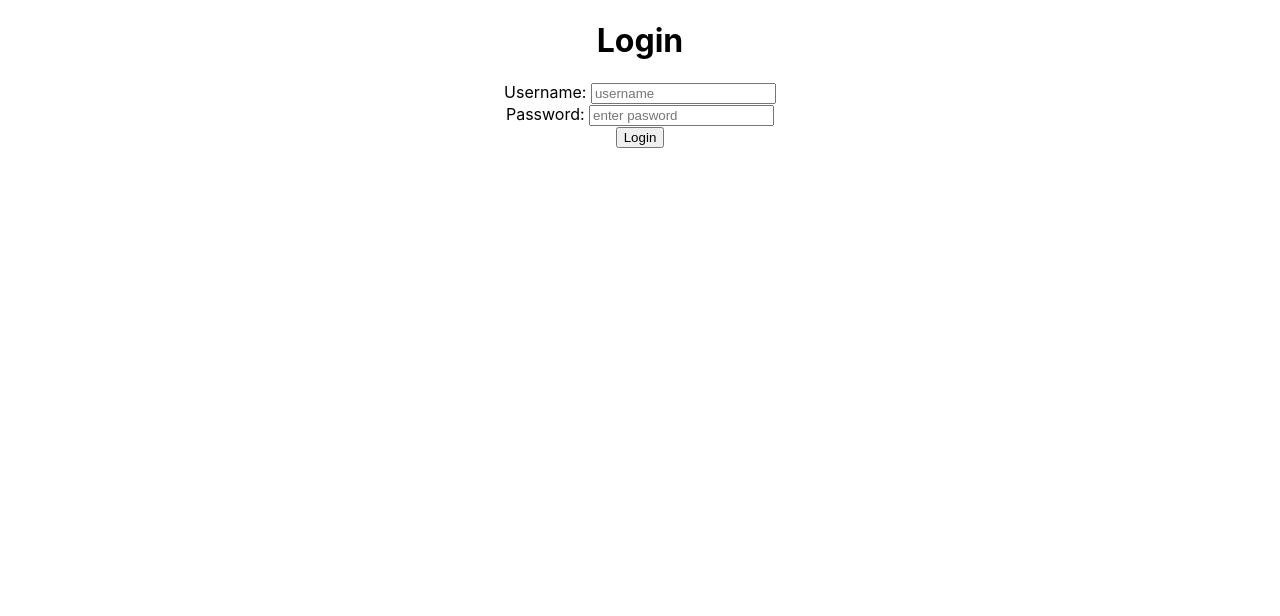
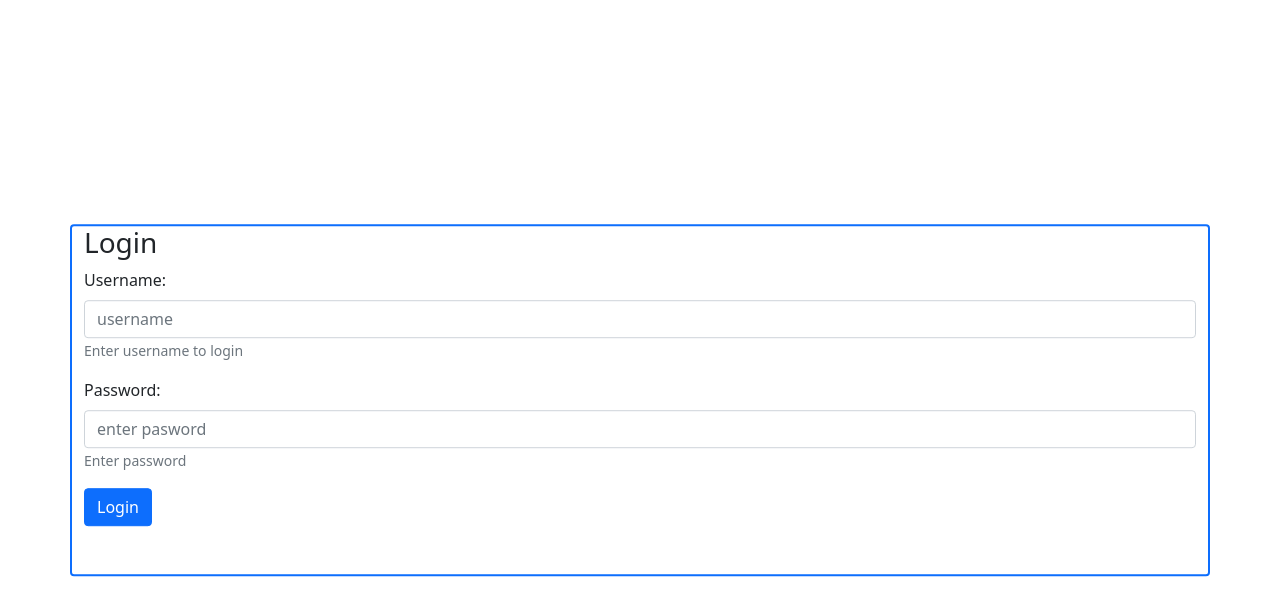
Before and after one commit to Elcid-Chawa/service-technique, a React (Create React App) app: page /login in a window 1280 px wide. Shown: the top 616 px of the page. Built offline with nearby package versions, Linux system fonts and the light colour scheme.

Commit message:
chages made

```diff
--- a/src/App.js
+++ b/src/App.js
@@ -9,6 +9,7 @@ import ProtectedRoute from './components/ProtectedRoute';
 import NewProduct from './components/NewProduct';
 import Dashboard from './components/Dashboard';
 import Menu from './components/Menu';
+import { Container } from 'react-bootstrap';
 
 class App extends Component {
   componentDidMount(){
@@ -21,20 +22,20 @@ class App extends Component {
       return (
         <BrowserRouter>
           <Fragment>
-            <div className="App">
+            <Container className='justify-content-center'>
               { !isAuthenticated ? <Login />
-                : <div>
-                    <header className='App-header'>
+                : <Container>
+                    <header>
                     <Menu />
                     </header>
                     <Routes>
-                      <Route exact path='/' element={<Dashboard />} />
+                      <Route exact path='/dashboard' element={<Dashboard {...this.props}/>} />
                       <Route path ='/add' exact element={<NewProduct />} />
                       <Route path='/login' component={<Login />} />
                     </Routes>
-                  </div>
+                  </Container>
               }
-            </div>
+            </Container>
           </Fragment>
         </BrowserRouter>
 
--- a/src/components/Dashboard.js
+++ b/src/components/Dashboard.js
@@ -1,44 +1,53 @@
-import React, {Component } from 'react';
+import React, { Component, useEffect, useState } from 'react';
+import { Table } from 'react-bootstrap';
 import { connect } from 'react-redux';
+import { Navigate } from 'react-router-dom';
 
 
-class Dashboard extends Component {
-render(){
+function Dashboard (props) {
 
-    const { products, allProducts, authedUser } = this.props;
-    console.log(allProducts)
+    if(props.authedUser === null || undefined){
+
+        return <Navigate to="/login" />
+    }
+
+     function mapProducts() {
+
+        return(
+               props.allProducts.map((id) => (
+                        <tr key={id}>
+                            <td>{props.products[id].id}</td>
+                            <td>{props.products[id].name}</td>
+                            <td>{props.products[id].qty}</td>
+                            <td>{props.products[id].createDate}</td>
+                            {props.authedUser === 'admin' && <td><button>Edit</button> <button>Delete</button></td>}
+                        </tr>
+                    )
+                )
+        )
+    }
+
     return (
         <div >
             <h1>Product Dashboard:</h1>
-            <div className='table-div'>
-                <table>
+
+                <Table className='stripped bordered hover'>
                     <thead>
                         <tr>
                             <th>Code: </th>
                             <th>Name:</th>
                             <th>Quantity: </th>
                             <th>Create Date:</th>
-                            {authedUser === 'admin' && <th>Modify</th>}
+                            {props.authedUser === 'admin' && <th>Modify</th>}
                         </tr>
                     </thead>
                     <tbody>
-                        {   allProducts.map((id) => (
-                                <tr key={id}>
-                                    <td>{products[id].id}</td>
-                                    <td>{products[id].name}</td>
-                                    <td>{products[id].qty}</td>
-                                    <td>{products[id].createDate}</td>
-                                    {authedUser === 'admin' && <td><button>Edit</button> <button>Delete</button></td>}
-                                </tr>
-                            )
-                        )}
+                        { mapProducts()}
                     </tbody>
-                </table>
+                </Table>
             </div>
 
-        </div>
     )
-}
 }
 
 function mapStateToProps({users, products, authedUser}){
--- a/src/components/Login.js
+++ b/src/components/Login.js
@@ -1,12 +1,13 @@
 import React, {Component } from 'react';
+import { Button, Container, Form, Row } from 'react-bootstrap';
 import { connect } from 'react-redux';
 import { Navigate, useNavigate } from 'react-router-dom';
 import { setAuthedUser } from '../actions/authUser';
 import { handleLogin } from '../actions/login';
 
-const withRouter = (Component) => {
+const withRouters = (Component) => {
     const Wrapper = (props) => {
-        const history = useNavigate();
+        let history = useNavigate();
         return <Component history={history} {...props} />
     };
     return Wrapper;
@@ -22,24 +23,20 @@ class Login extends Component {
     handleSubmit = (e) => {
         e.preventDefault();
 
-        this.setState(() => ({
-            authedUser: this.state.username
-        }))
-
-        this.props.dispatch(handleLogin(this.state.username));
+        this.props.dispatch(handleLogin(this.state.authedUser));
         this.setState(() => ({
             loggedIn: true
         }))
 
-        this.props.dispatch(setAuthedUser(this.state.username));
+        this.props.dispatch(setAuthedUser(this.state.authedUser));
 
-        console.log(this.state.authedUser);
     }
 
     handleChange = (e) => {
         const target = e.target;
-        const value = target.type === 'text' ? target.value : null;
+        const value = target.name === 'username' ? target.value : null;
         this.setState({
+            authedUser: value,
             username: value
         });
     }
@@ -47,25 +44,35 @@ class Login extends Component {
     render(){
 
        const {loggedIn} = this.state;
+       const {isLoggedIn} = this.props;
 
-        if(loggedIn){
-
-            return <Navigate to='/' />
-        }
 
         return(
-            <div>
-                <h1>Login</h1>
-                <form onSubmit={this.handleSubmit}>
-                    <label>Username: </label>
-                    <input type="text" name='username' placeholder='username' value={this.state.username} onChange={this.handleChange} />
-                    <br />
-                    <label>Password: </label>
-                    <input type="password" placeholder='enter pasword' />
-                    <br />
-                    <button type='submit'>Login</button>
-                </form>
-            </div>
+            <Container className='position-absolute top-50 start-50 translate-middle border border-2 rounded border-primary'>
+                <Row className='justify-content-md-center'><h3>Login</h3></Row>
+                <Row className='justify-content-center aling-items-center'>
+                   <Form onSubmit={this.handleSubmit} className="form-outline mb-4" >
+                        {loggedIn &&
+                            <Navigate to="/dashboard" replace={true} />
+                        }
+                        <Form.Group className="form-outline mb-3">
+                            <Form.Label>Username: </Form.Label>
+                            <Form.Control type="text" name='username' placeholder='username' value={this.state.username} onChange={this.handleChange} />
+                            <Form.Text className='test-muted'> Enter username to login</Form.Text>
+                        </Form.Group>
+                        <Form.Group className="form-outline mb-3" controlId="formGroupPassword">
+                            <Form.Label>Password: </Form.Label>
+                            <Form.Control type="password" placeholder='enter pasword' />
+                            <Form.Text className='test-muted'>Enter password</Form.Text>
+                        </Form.Group>
+
+                        <Button type='submit' className='btn btn-primary btn-block mb-4'>Login</Button>
+
+                    </Form>
+                </Row>
+
+            </Container>
+
         )
     }
 }
@@ -73,12 +80,14 @@ class Login extends Component {
 function mapStateToProps({ users, products, login, authedUser }) {
     const user = authedUser
     const isLoggedIn = ((login != null) || (login !== undefined)) ? login.isLoggedIn: false;
+    const payload = ((login != null) || (login !== undefined)) ? login.payload: user;
     return {
       userKey: Object.keys(users),
       products,
       isLoggedIn,
-      user
+      user,
+      payload
     }
   }
 
-export default connect(mapStateToProps)(withRouter(Login));
+export default connect(mapStateToProps)(withRouters(Login));
--- a/src/components/Menu.js
+++ b/src/components/Menu.js
@@ -1,8 +1,9 @@
 import React, {Component} from "react";
-import { Link, NavLink } from 'react-router-dom';
+import { NavLink } from 'react-router-dom';
 import { connect } from 'react-redux';
 import { unsetAuthedUser } from "../actions/authUser";
 import { handleLogout } from "../actions/login";
+import { Container, Nav, Navbar } from "react-bootstrap";
 
 class Menu extends Component {
 
@@ -14,13 +15,24 @@ class Menu extends Component {
     render(){
         const { user, authedUser} = this.props;
         return(
-            <div >
-                <ul>
-                    <li><NavLink to="/">Dashboard</NavLink></li>
-                    {authedUser === 'admin' && <li><NavLink to="/add">New Product</NavLink></li>}
-                    { authedUser !== ( null || undefined) && <li onClick={this.handleClick}><NavLink to='/login' > Logout</NavLink></li>}
-                </ul>
-            </div>
+            <Navbar bg="dark">
+                <Container>
+                    <Navbar.Brand>Logo</Navbar.Brand>
+                    <Nav className="me-auto" activeKey="/dashboard">
+                        <Nav.Item>
+                            <Nav.Link  eventKey="link-1"><NavLink to="/dashboard">Dashboard</NavLink></Nav.Link>
+                        </Nav.Item>
+                        <Nav.Item>
+                            {authedUser && <Nav.Link  eventKey="link-2"><NavLink to="/add">New Product</NavLink></Nav.Link>}
+                        </Nav.Item>
+                        <Nav.Item onClick={this.handleClick}>
+                            { authedUser !== ( null || undefined) && <Nav.Link  eventKey="link-3"> <NavLink to='/login'>Logout</NavLink></Nav.Link>}
+                        </Nav.Item>
+                    </Nav>
+                </Container>
+            </Navbar>
+
+
         )
     }
 }
--- a/src/index.css
+++ b/src/index.css
@@ -31,17 +31,6 @@ th, td {
   text-align: center;
 }
 
-.form-wrap {
-  justify-content: center;
-  align-items: center;
-  display: flex;
-}
-
-from {
-  display: table;
-  align-items: center;
-}
-
 .table-div {
   display: flex;
   justify-content: center;
--- a/src/index.js
+++ b/src/index.js
@@ -1,6 +1,7 @@
 import React from 'react';
 import ReactDOM from 'react-dom';
 import './index.css';
+import 'bootstrap/dist/css/bootstrap.min.css';
 import App from './App';
 import reportWebVitals from './reportWebVitals';
 import { createStore } from 'redux';
```
